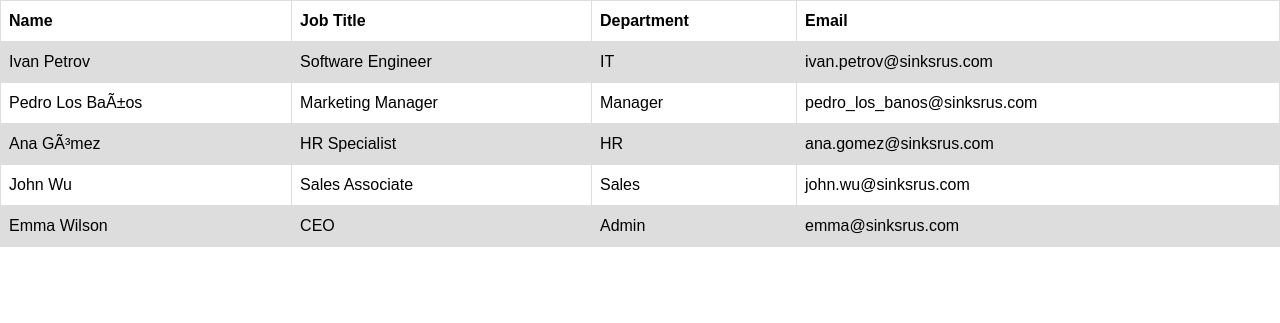
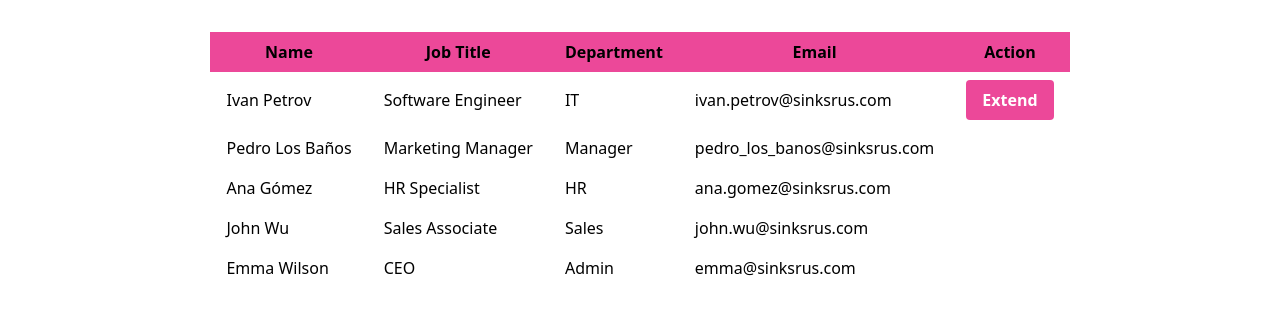
Before and after one commit to itsmeneriza/sinkssys, a plain HTML site: page employee_list.html in a window 1280 px wide. Drawn offline with nearby package versions, Linux system fonts and the light colour scheme.

Commit message:
update employee_list modal in employee_list.html

```diff
--- a/employee_list.html
+++ b/employee_list.html
@@ -1,87 +1,147 @@
 <!DOCTYPE html>
 <html lang="en">
 <head>
-  <!--di emsure dito-->
-  <meta charset="UTS-8">
+  <meta charset="UTF-8">
   <meta name="viewport" content="width=device-width, initial-scale=1.0">
   <title>Employee List</title>
-  <script src="https://cdn.tailwindcss.com"????></script>
-  <style>
+  <script src="https://cdn.tailwindcss.com"></script>
+</head>
 
-  </style>
-</head>
-<body>
-  <style>
-    table {
-    font-family: arial, sans-serif;
-    border-collapse: collapse;
-    width: 100%;
-  }
+<body class="p-8 ">
+  <div class="flex justify-center">
+    <table class="table-auto">
+      <thead class="bg-pink-500">
+        <tr>
+          <th class="px-4 py-2">Name</th>
+          <th class="px-4 py-2">Job Title</th>
+          <th class="px-4 py-2">Department</th>
+          <th class="px-4 py-2">Email</th>
+          <th class="px-4 py-2">Action</th>
+        </tr>
+      </thead>
 
-  td, th {
-    border: 1px solid #dddddd;
-    text-align: left;
-    padding: 8px;
-  }
-
-  tr:nth-child(even) {
-    background-color: #dddddd;
-  }
-  </style>
-
-
-
-
-<table>
-  <tr>
-    <th>Name</th>
-    <th>Job Title</th>
-    <th>Department</th>
-    <th>Email</th>
+      <tbody>
+        <tr class="hover:bg-gray-100">
+          <td class="px-4 py-2">Ivan Petrov</td>
+          <td class="px-4 py-2">Software Engineer</td>
+          <td class="px-4 py-2">IT</td>
+          <td class="px-4 py-2">ivan.petrov@sinksrus.com</td>
+          <td class="px-4 py-2">
+            <!-- Modal toggle -->
+            <button class="block text-white bg-pink-500 hover:bg-gray-400 text-white font-bold py-2 px-4 rounded cursor-pointer" tabindex="0" onclick="document.getElementById('static-modal').classList.toggle('hidden')">
+              Extend
+            </button>
+          </td>
         </tr>
 
-  <tr>
-    <td>Ivan Petrov</td>
-    <td>Software Engineer</td>
-    <td>IT</td>
-    <td>ivan.petrov@sinksrus.com</td>
+        <tr class="hover:bg-gray-100">
+          <td class="px-4 py-2">Pedro Los Baños</td>
+          <td class="px-4 py-2">Marketing Manager</td>
+          <td class="px-4 py-2">Manager</td>
+          <td class="px-4 py-2">pedro_los_banos@sinksrus.com</td>
+          <td class="px-4 py-2"></td>
         </tr>
 
-  <tr>
-    <td>Pedro Los Baños</td>
-    <td>Marketing Manager</td>
-    <td>Manager</td>
-    <td>pedro_los_banos@sinksrus.com</td>
+        <tr class="hover:bg-gray-100">
+          <td class="px-4 py-2">Ana Gómez</td>
+          <td class="px-4 py-2">HR Specialist</td>
+          <td class="px-4 py-2">HR</td>
+          <td class="px-4 py-2">ana.gomez@sinksrus.com</td>
+          <td class="px-4 py-2"></td>
         </tr>
 
-  <tr>
-    <td>Ana Gómez</td>
-    <td>HR Specialist</td>
-    <td>HR</td>
-    <td>ana.gomez@sinksrus.com</td>
+        <tr class="hover:bg-gray-100">
+          <td class="px-4 py-2">John Wu</td>
+          <td class="px-4 py-2">Sales Associate</td>
+          <td class="px-4 py-2">Sales</td>
+          <td class="px-4 py-2">john.wu@sinksrus.com</td>
+          <td class="px-4 py-2"></td>
         </tr>
 
-  <tr>
-    <td>John Wu</td>
-    <td>Sales Associate</td>
-    <td>Sales</td>
-    <td>john.wu@sinksrus.com</td>
+        <tr class="hover:bg-gray-100">
+          <td class="px-4 py-2">Emma Wilson</td>
+          <td class="px-4 py-2">CEO</td>
+          <td class="px-4 py-2">Admin</td>
+          <td class="px-4 py-2">emma@sinksrus.com</td>
+          <td class="px-4 py-2"></td>
         </tr>
 
+      </tbody>
+    </table>
+  </div>
+  <!-- Modal -->
+  <div id="static-modal" data-modal-backdrop="static" tabindex="-1" aria-hidden="true" class="hidden overflow-y-auto overflow-x-hidden fixed top-0 right-0 left-0 z-50 justify-center items-center w-full md:inset-0 h-[calc(100%-1rem)] max-h-full">
+    <div class="bg-white p-8 flex justify-center">
+      <table class="table-auto">
+        <thead class="bg-pink-500">
           <tr>
-    <td>Emma Wilson</td>
-    <td>CEO</td>
-    <td>Admin</td>
-    <td>emma@sinksrus.com</td>
+            <th class="px-4 py-2">Name</th>
+            <th class="px-4 py-2">Job Title</th>
+            <th class="px-4 py-2">Department</th>
+            <th class="px-4 py-2">Email</th>
+            <th class="px-4 py-2">Contact</th>
+            <th class="px-4 py-2">Address</th>
+            <th class="px-4 py-2">Sex</th>
+            <th class="px-4 py-2">Marital Status</th>
           </tr>
+        </thead>
+        <tbody>
+          <tr class="hover:bg-gray-100">
+            <td class="px-4 py-2">Ivan Petrov</td>
+            <td class="px-4 py-2">Software Engineer</td>
+            <td class="px-4 py-2">IT</td>
+            <td class="px-4 py-2">ivan.petrov@sinksrus.com</td>
+            <td class="px-4 py-2">555-6789</td>
+            <td class="px-4 py-2">12 Red Square, Moscow</td>
+            <td class="px-4 py-2">male</td>
+            <td class="px-4 py-2">Single</td>
+          </tr>
+          <tr class="hover:bg-gray-100">
+            <td class="px-4 py-2">Pedro Los Baños</td>
+            <td class="px-4 py-2">Marketing Manager</td>
+            <td class="px-4 py-2">Manager</td>
+            <td class="px-4 py-2">pedro_los_banos@sinksrus.com</td>
+            <td class="px-4 py-2"></td>
+            <td class="px-4 py-2">123 Mabini St</td>
+            <td class="px-4 py-2">male</td>
+            <td class="px-4 py-2">Married</td>
+          </tr>
+          <tr class="hover:bg-gray-100">
+            <td class="px-4 py-2">Ana Gómez</td>
+            <td class="px-4 py-2">HR Specialist</td>
+            <td class="px-4 py-2">HR</td>
+            <td class="px-4 py-2">ana.gomez@sinksrus.com</td>
+            <td class="px-4 py-2">555-1526</td>
+            <td class="px-4 py-2"></td>
+            <td class="px-4 py-2">F</td>
+            <td class="px-4 py-2">Divorced</td>
+          </tr>
+          <tr class="hover:bg-gray-100">
+            <td class="px-4 py-2">John Wu</td>
+            <td class="px-4 py-2">Sales Associate</td>
+            <td class="px-4 py-2">Sales</td>
+            <td class="px-4 py-2">john.wu@sinksrus.com</td>
+            <td class="px-4 py-2">555-6925</td>
+            <td class="px-4 py-2">456 Rizal St</td>
+            <td class="px-4 py-2">male</td>
+            <td class="px-4 py-2">Single</td>
+          </tr>
+          <tr class="hover:bg-gray-100">
+            <td class="px-4 py-2">Emma Wilson</td>
+            <td class="px-4 py-2">CEO</td>
+            <td class="px-4 py-2">Admin</td>
+            <td class="px-4 py-2">emma@sinksrus.com</td>
+            <td class="px-4 py-2">555-1111 </td>
+            <td class="px-4 py-2"></td>
+            <td class="px-4 py-2">female</td>
+            <td class="px-4 py-2">Married</td>
+          </tr>
+        </tbody>
       </table>
-
-<!--Modal na dipa tapos-->
-<div id="modal" class="fixed inset-0 flex items-center justify-center hidden bg-gray-800 bg opacity-50">
-  <div class bg="bg-white rounded-lg p-6">
-    <h2 class="text-lg font-semibold">Contact</h2>
-    <p>555-6789</p>
-    <a href="#" class="mt-4 bg-red-500 text-white px-4 py-2 rounded">Close</a>
+      <!-- Close button -->
+      <button class="block text-white bg-gray-400 hover:bg-orange-700 text-white font-bold py-2 px-4 cursor-pointer" tabindex="0" onclick="document.getElementById('static-modal').classList.toggle('hidden')">
+        Close
+      </button>
     </div>
   </div>
 
```
Also changed, not shown: index.html (+4 -1 lines). Lines whose indentation alone changed are shown as unchanged.
